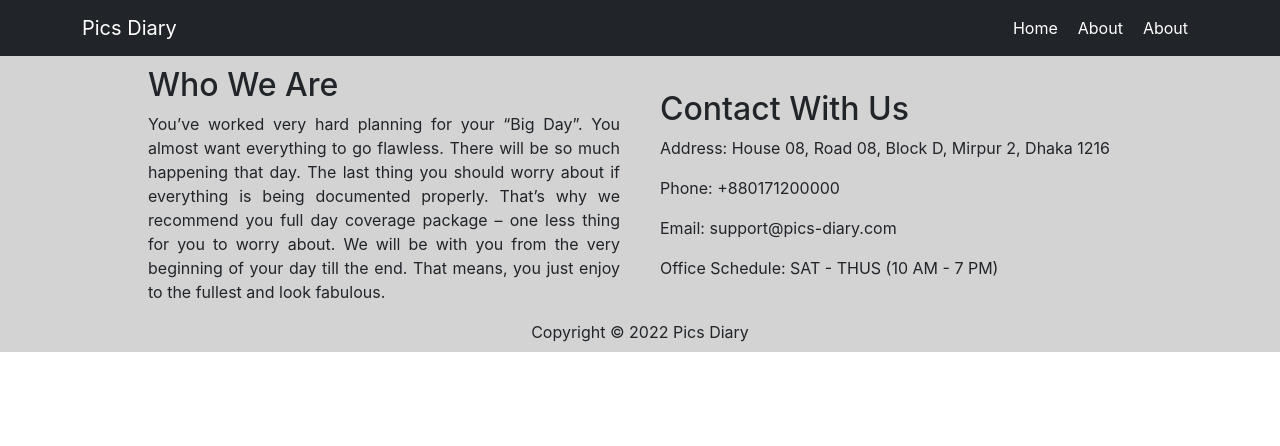
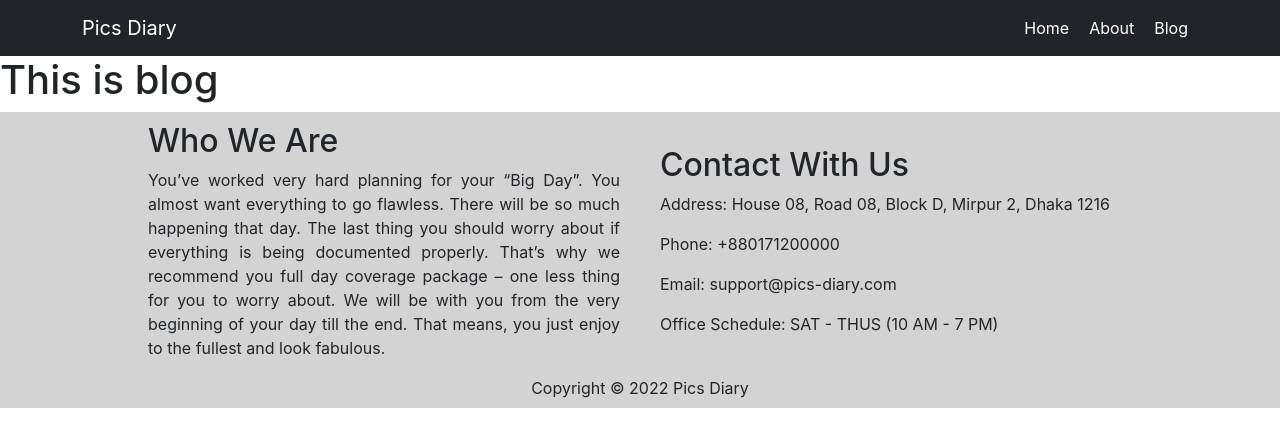
Before and after one commit to sayeef-rahman/pics-diary-single-service-provider, a React (Create React App) app: page /blog in a window 1280 px wide. Shown: the top 446 px of the page. Built offline with nearby package versions, Linux system fonts and the light colour scheme.

Commit message:
Blog component Created

```diff
--- a/src/App.js
+++ b/src/App.js
@@ -1,5 +1,6 @@
 import { Route, Routes } from "react-router-dom";
 import About from "./Pages/About/About";
+import Blog from "./Pages/Blog/Blog";
 import Home from "./Pages/Home/Home";
 import Footer from "./Pages/Shared/Footer/Footer";
 import Header from "./Pages/Shared/Header/Header";
@@ -11,6 +12,7 @@
       <Routes>
         <Route path='/' element={<Home></Home>}></Route>
         <Route path="/about" element={<About></About>}></Route>
+        <Route path="/blog" element={<Blog></Blog>}></Route>
       </Routes>
       <Footer></Footer>
     </div>
--- /dev/null
+++ b/src/Pages/Blog/Blog.js
@@ -0,0 +1,11 @@
+import React from 'react';
+
+const Blog = () => {
+    return (
+        <div>
+            <h1>This is blog</h1>
+        </div>
+    );
+};
+
+export default Blog;
--- a/src/Pages/Shared/Header/Header.js
+++ b/src/Pages/Shared/Header/Header.js
@@ -7,7 +7,7 @@
     return (
             <Navbar sticky='top' collapseOnSelect expand="lg" bg="dark" variant="dark">
                 <Container>
-                    <Navbar.Brand href="#home">Pics Diary</Navbar.Brand>
+                    <Navbar.Brand as={Link} to="/">Pics Diary</Navbar.Brand>
                     <Navbar.Toggle aria-controls="responsive-navbar-nav" />
                     <Navbar.Collapse id="responsive-navbar-nav">
                         <Nav className="me-auto">
@@ -15,7 +15,7 @@
                         <Nav className='navbar-link'>
                             <Link to='/'>Home</Link>
                             <Link to='/about'>About</Link>
-                            <Link to='/about'>About</Link>
+                            <Link to='/blog'>Blog</Link>
                         </Nav>
                     </Navbar.Collapse>
                 </Container>
```
Also changed, not shown: src/Pages/Blog/Blog.css (added).
